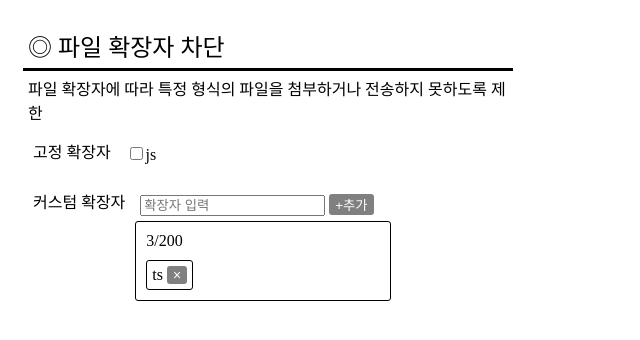
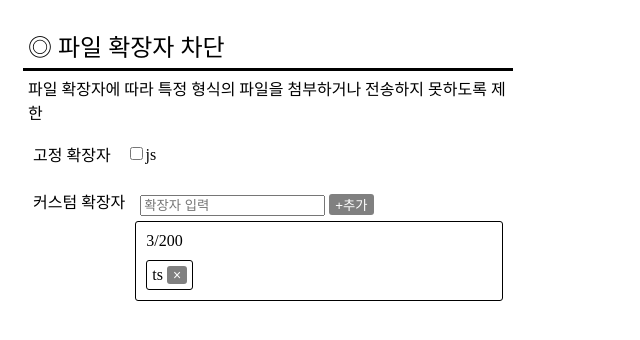
Before and after one commit to jwh9456/flow-assignment-reactjs, a React (Create React App) app: page / in a window 1280 px wide. Shown: the top 340 px of the page, without its empty margins (0-640 px from the left). Built offline with nearby package versions, Linux system fonts and the light colour scheme.

Commit message:
css 수정

```diff
--- a/src/App.js
+++ b/src/App.js
@@ -18,16 +18,17 @@ function App() {
         <div className="wrapper">
           <div className={styles.banner}>◎ 파일 확장자 차단</div>
           <div className="description">파일 확장자에 따라 특정 형식의 파일을 첨부하거나 전송하지 못하도록 제한</div>
+
           <div className={styles.ext_pinned}>
             <div className="ext_pinned_header">고정 확장자</div>
-            <div className="ext_pinned_elem">
+            <div className={styles.ext_pinned_elem}>
               <PinnedExtension extname="js"/>
 
             </div>
           </div>
           <div className={styles.ext_custom}>
             <div className="ext_custom_header">커스텀 확장자</div>
-            <div className="ext_custom_input_wrapper">
+            <div className={styles.ext_custom_input_wrapper}>
               <div className="ext_custom_input_textarea">
                 <input type='text' placeholder="확장자 입력" onChange={validateExtInput}/>&nbsp;
                 <button>+추가</button>
--- a/src/App.module.css
+++ b/src/App.module.css
@@ -1,6 +1,7 @@
 .ext_pinned {
     width: 100%;
     display: flex;
+    align-items: center;
 }
 
 .ext_custom {
@@ -10,9 +11,6 @@
 .App {
     width: 500px;
 }
-
-.fixedExtensionElem {}
-
 .customExtensionElem {
     width: min-content;
     display: flex;
@@ -34,9 +32,17 @@
     background-color: none;
 }
 .ext_custom_input_elem_window {
-    width: 100%;
+    flex: 1;
     border-radius: 3px;
     border: 1px solid;
+}
+
+.ext_custom_input_wrapper{
+    flex:1;
+}
+
+.ext_pinned_elem {
+    flex:1;
 }
 
 div {
```
